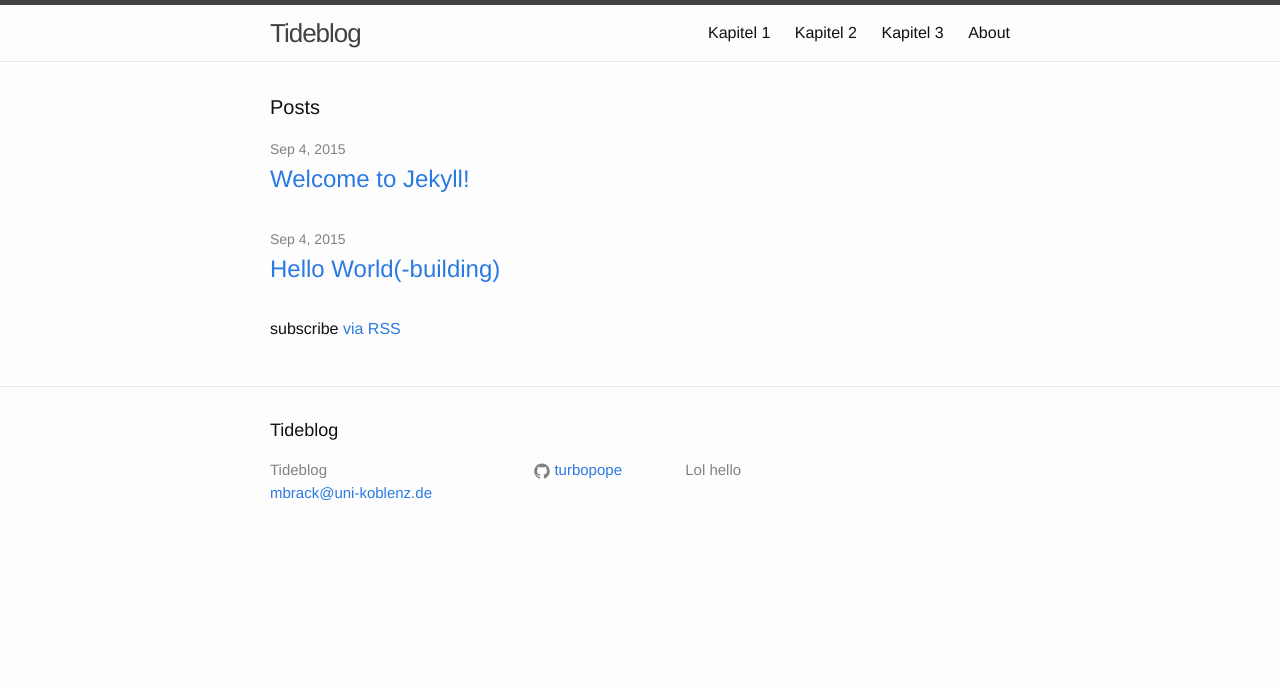
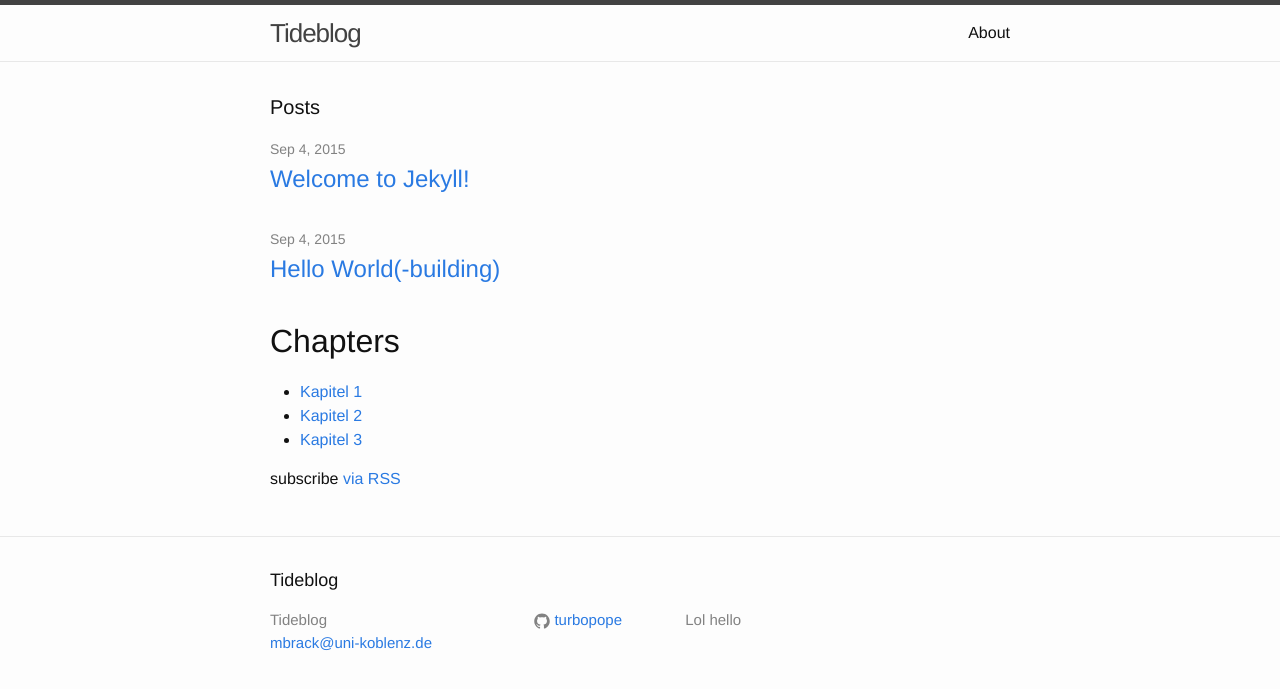
Before and after one commit to TurboPope/tideblog, a Jekyll site: the page built from index.html, in a window 1280 px wide. Shown: the top 689 px of the page. Built offline with Jekyll 4.4.1, drawn with Linux system fonts in a browser that asks for light colours.

Commit message:
Create collection for chapters

```diff
--- a/_config.yml
+++ b/_config.yml
@@ -7,8 +7,16 @@ baseurl: "/tideblog"
 url: "https://turbopope.github.io/tideblog/"
 github_username: turbopope
 gems:
-- jekyll-sitemap
-
+  - jekyll-sitemap
+collections:
+  chapters:
+    output: true
+defaults:
+  - scope:
+      path: ""
+      type: chapters
+    values:
+      layout: page
 
 # Build settings
 markdown: kramdown
--- a/index.html
+++ b/index.html
@@ -18,6 +18,16 @@ layout: default
     {% endfor %}
   </ul>
 
+  <h1>Chapters</h1>
+
+  <ul class="chapters-list">
+    {% for chapter in site.chapters limit:3 %}
+      <li>
+        <a href="{{ chapter.url | prepend: site.baseurl}}">{{ chapter.title }}</a>
+      </li>
+    {% endfor %}
+  </ul>
+
   <p class="rss-subscribe">subscribe <a href="{{ "/feed.xml" | prepend: site.baseurl }}">via RSS</a></p>
 
 </div>
```
Also changed, not shown: _chapters/1.md (renamed from chapters/1.md), _chapters/2.md (renamed from chapters/2.md), _chapters/3.md (renamed from chapters/3.md).
